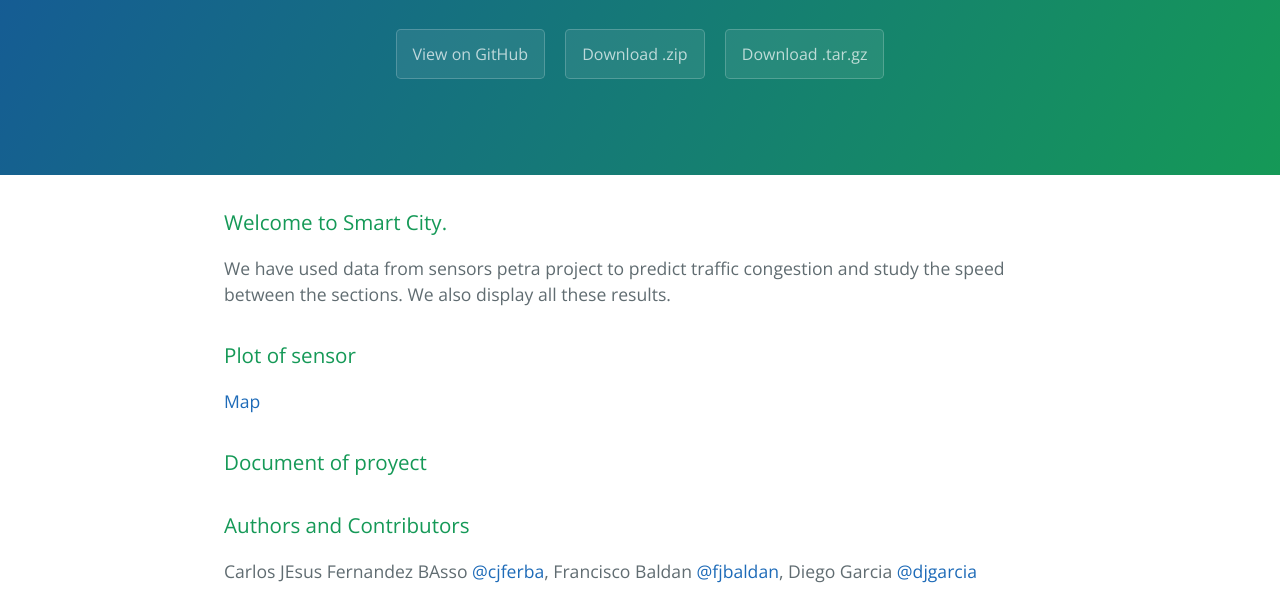
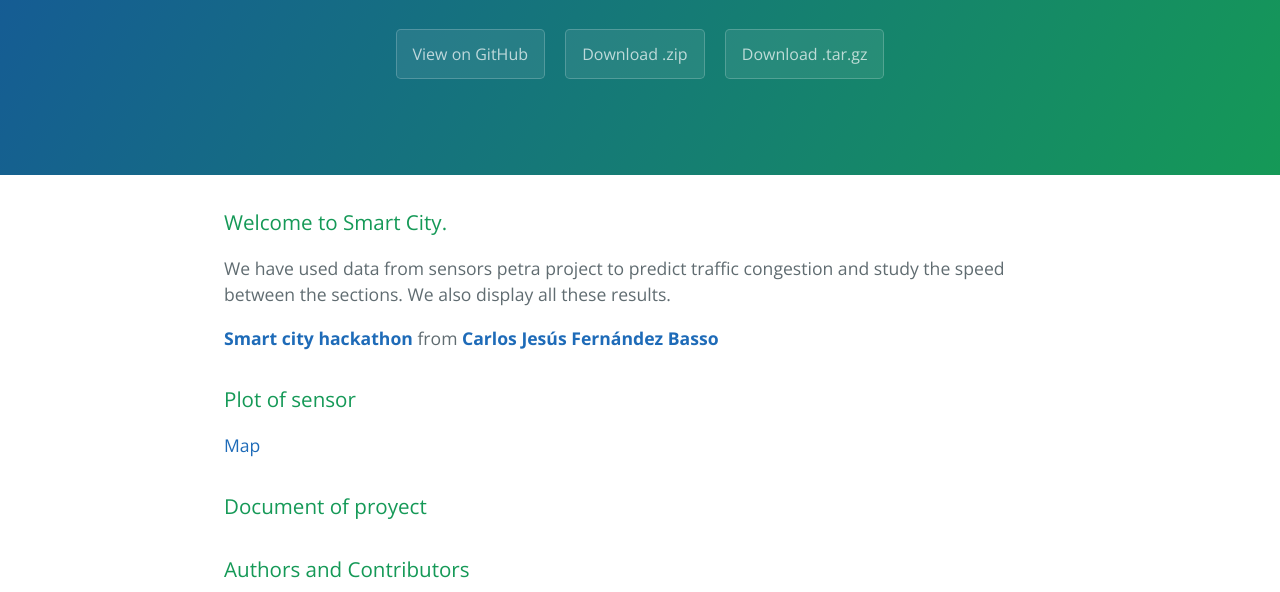
Before and after one commit to MLDGR/traffic-deep-intelligence, a plain HTML site: page index.html in a window 1280 px wide. Shown: the part 208-800 px from the top of the page. Drawn offline with nearby package versions, Linux system fonts and the light colour scheme.

Commit message:
Create gh-pages branch via GitHub

```diff
--- a/index.html
+++ b/index.html
@@ -24,6 +24,8 @@
 
 <p>We have used data from sensors petra project to predict traffic congestion and study the speed between the sections. We also display all these results. </p>
 
+<p>  </p><div> <strong> <a href="//www.slideshare.net/cjferba/smart-city-hackathon" title="Smart city hackathon">Smart city hackathon</a> </strong> from <strong><a href="//www.slideshare.net/cjferba">Carlos Jesús Fernández Basso</a></strong> </div>
+
 <h3>
 <a id="plot-of-sensor" class="anchor" href="#plot-of-sensor" aria-hidden="true"><span aria-hidden="true" class="octicon octicon-link"></span></a>Plot of sensor</h3>
 
@@ -35,7 +37,7 @@
 <h3>
 <a id="authors-and-contributors" class="anchor" href="#authors-and-contributors" aria-hidden="true"><span aria-hidden="true" class="octicon octicon-link"></span></a>Authors and Contributors</h3>
 
-<p>Carlos JEsus Fernandez BAsso <a href="https://github.com/cjferba" class="user-mention">@cjferba</a>, Francisco Baldan <a href="https://github.com/fjbaldan" class="user-mention">@fjbaldan</a>, Diego Garcia <a href="https://github.com/djgarcia" class="user-mention">@djgarcia</a> </p>
+<p>Carlos Jesus Fernandez Basso <a href="https://github.com/cjferba" class="user-mention">@cjferba</a>, Francisco Baldan <a href="https://github.com/fjbaldan" class="user-mention">@fjbaldan</a>, Diego Garcia <a href="https://github.com/djgarcia" class="user-mention">@djgarcia</a> </p>
 
 <h3>
 <a id="support-or-contact" class="anchor" href="#support-or-contact" aria-hidden="true"><span aria-hidden="true" class="octicon octicon-link"></span></a>Support or Contact</h3>
--- a/params.json
+++ b/params.json
@@ -1,6 +1,6 @@
 {
   "name": "Traffic-deep-intelligence",
   "tagline": " Hackaton Smart City",
-  "body": "### Welcome to Smart City.\r\n\r\nWe have used data from sensors petra project to predict traffic congestion and study the speed between the sections. We also display all these results. \r\n\r\n\r\n### Plot of sensor\r\n\r\n[Map](https://cjferba.cartodb.com/viz/b0ca1066-2029-11e6-afae-0e3ff518bd15/public_map)\r\n\r\n\r\n### Document of proyect\r\n### Authors and Contributors\r\nCarlos JEsus Fernandez BAsso @cjferba, Francisco Baldan @fjbaldan, Diego Garcia @djgarcia \r\n\r\n### Support or Contact\r\nHaving trouble with Pages? Check out our [documentation](https://help.github.com/pages) or [contact support](https://github.com/contact) and we’ll help you sort it out.",
+  "body": "### Welcome to Smart City.\r\n\r\nWe have used data from sensors petra project to predict traffic congestion and study the speed between the sections. We also display all these results. \r\n\r\n<iframe src=\"//www.slideshare.net/slideshow/embed_code/key/bor2bikO5Egxj6\" width=\"595\" height=\"485\" frameborder=\"0\" marginwidth=\"0\" marginheight=\"0\" scrolling=\"no\" style=\"border:1px solid #CCC; border-width:1px; margin-bottom:5px; max-width: 100%;\" allowfullscreen> </iframe> <div style=\"margin-bottom:5px\"> <strong> <a href=\"//www.slideshare.net/cjferba/smart-city-hackathon\" title=\"Smart city hackathon\" target=\"_blank\">Smart city hackathon</a> </strong> from <strong><a href=\"//www.slideshare.net/cjferba\" target=\"_blank\">Carlos Jesús Fernández Basso</a></strong> </div>\r\n\r\n\r\n### Plot of sensor\r\n\r\n[Map](https://cjferba.cartodb.com/viz/b0ca1066-2029-11e6-afae-0e3ff518bd15/public_map)\r\n\r\n\r\n### Document of proyect\r\n### Authors and Contributors\r\nCarlos Jesus Fernandez Basso @cjferba, Francisco Baldan @fjbaldan, Diego Garcia @djgarcia \r\n\r\n### Support or Contact\r\nHaving trouble with Pages? Check out our [documentation](https://help.github.com/pages) or [contact support](https://github.com/contact) and we’ll help you sort it out.",
   "note": "Don't delete this file! It's used internally to help with page regeneration."
 }
```
